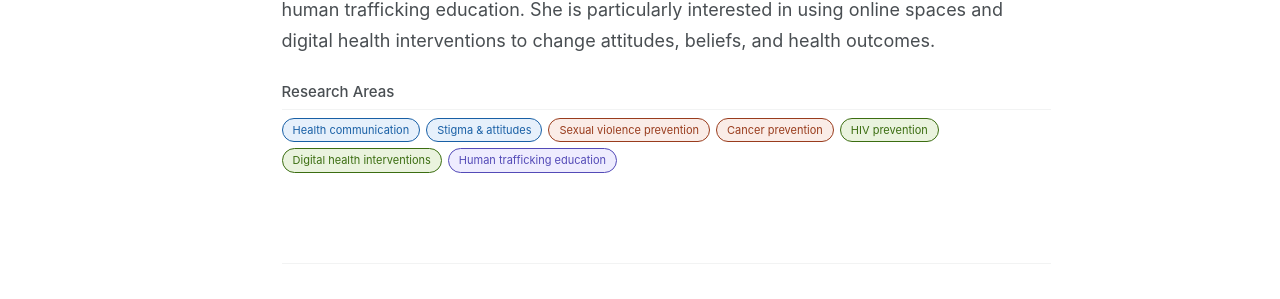
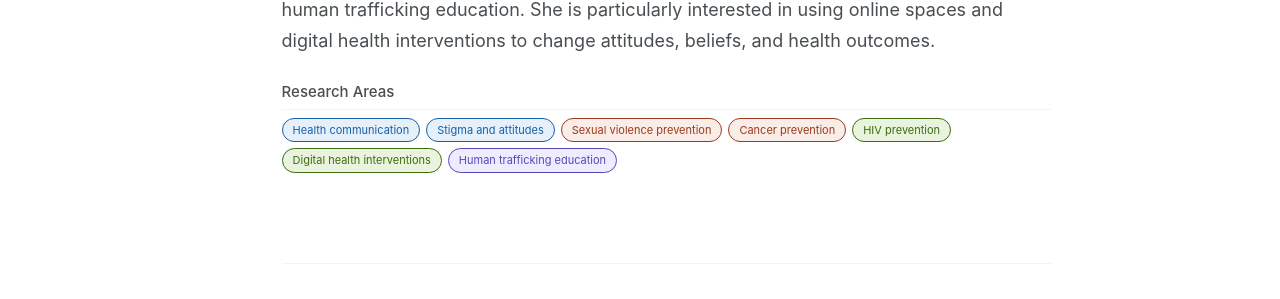
Before and after one commit to cjcalabresephd/cjcalabresephd.github.io, a Jekyll site: the page built from _people/ashley-mckenzie.md, in a window 1280 px wide and 1200 px high. Shown: the part 643-942 px from the top of the window. Built offline with Jekyll 4.4.1, drawn with Linux system fonts in a browser that asks for light colours; a script bundle is joined from its source files by our own code; library files that are not in the unit come from our copies.

Commit message:
Update ashley-mckenzie.md

```diff
--- a/_people/ashley-mckenzie.md
+++ b/_people/ashley-mckenzie.md
@@ -44,7 +44,7 @@ layout: single
     <h2 class="pcp-section-title">Research Areas</h2>
     <div class="research-chips">
       <span class="chip chip-blue">Health communication</span>
-      <span class="chip chip-blue">Stigma &amp; attitudes</span>
+      <span class="chip chip-blue">Stigma and attitudes</span>
       <span class="chip chip-orange">Sexual violence prevention</span>
       <span class="chip chip-orange">Cancer prevention</span>
       <span class="chip chip-green">HIV prevention</span>
```
